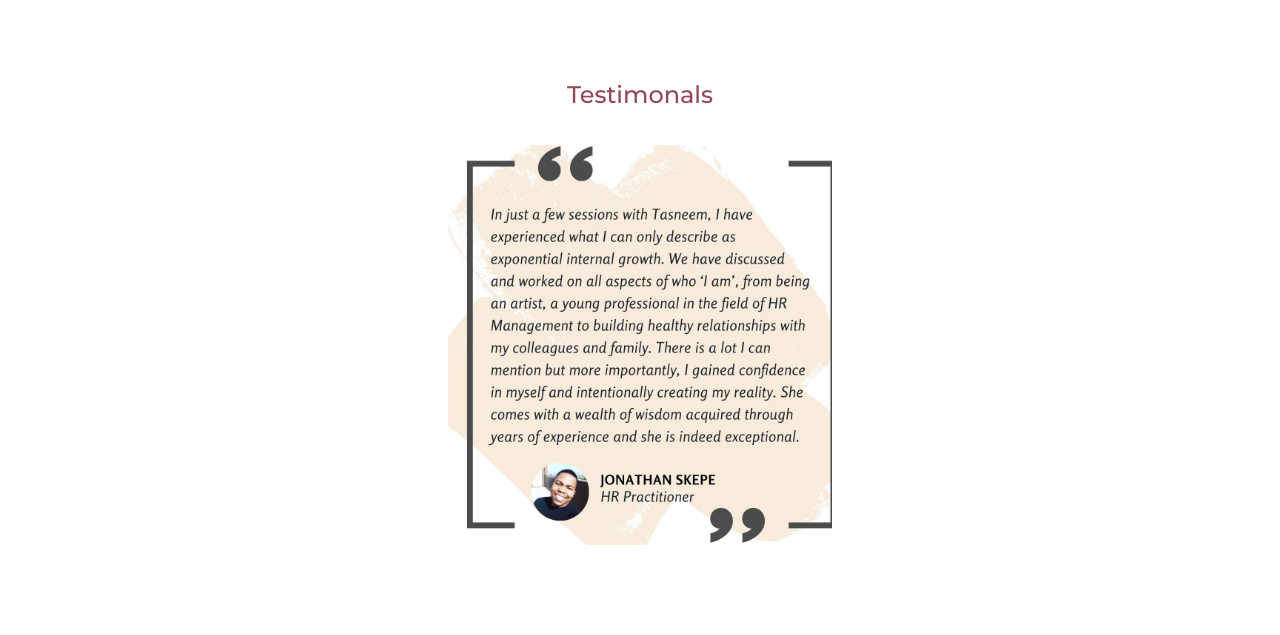
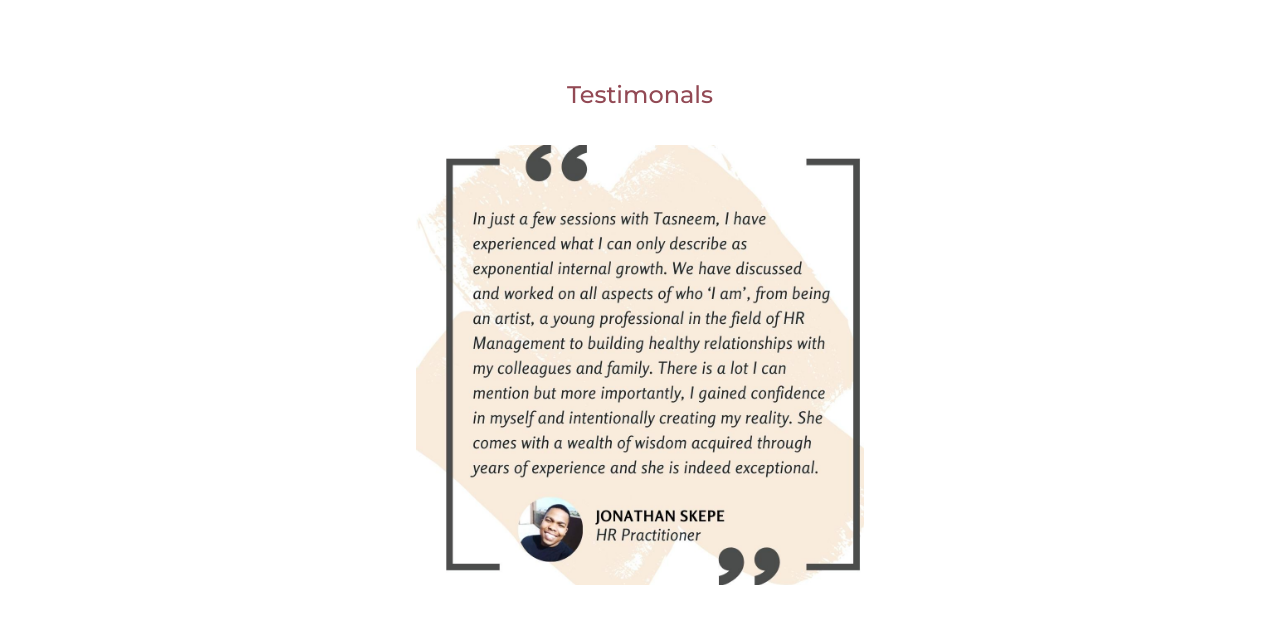
Before and after one commit to BrownxGirl/TAOA, a plain HTML site: page coaching.html in a window 1280 px wide. Shown: the part 2760-3395 px from the top of the page. Drawn offline with Linux system fonts and the light colour scheme.

Commit message:
testimonal edit

```diff
--- a/style.css
+++ b/style.css
@@ -623,8 +623,8 @@ padding-bottom: 3rem;
 
 .testimonal-img{
     background-image: url(images/3.jpg);
-    width: 30%;
-    height: 400px;
+    width: 35%;
+    height: 440px;
     background-position: center;
     background-repeat: no-repeat;
     background-size: cover;
```
